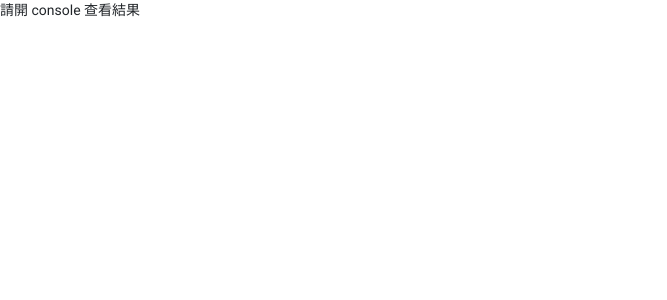
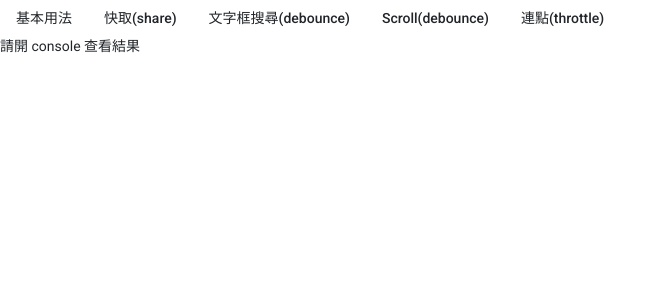
Before and after one commit to ranger1214v/angular-rxjs-demo-v1, an Angular app: page /info in a window 1280 px wide. Shown: the top 300 px of the page, without its empty margins (0-667 px from the left). Built offline with nearby package versions, Linux system fonts and the light colour scheme.

Commit message:
新增 router link

```diff
--- a/src/app/app.component.html
+++ b/src/app/app.component.html
@@ -1 +1,8 @@
+<div>
+  <button mat-button [routerLink]="'info'" >基本用法</button>
+  <button mat-button [routerLink]="'cache-api'" >快取(share)</button>
+  <button mat-button [routerLink]="'search-keyword'" >文字框搜尋(debounce)</button>
+  <button mat-button [routerLink]="'scroll'" >Scroll(debounce)</button>
+  <button mat-button [routerLink]="'throttle'" >連點(throttle)</button>
+</div>
 <router-outlet></router-outlet>
```
